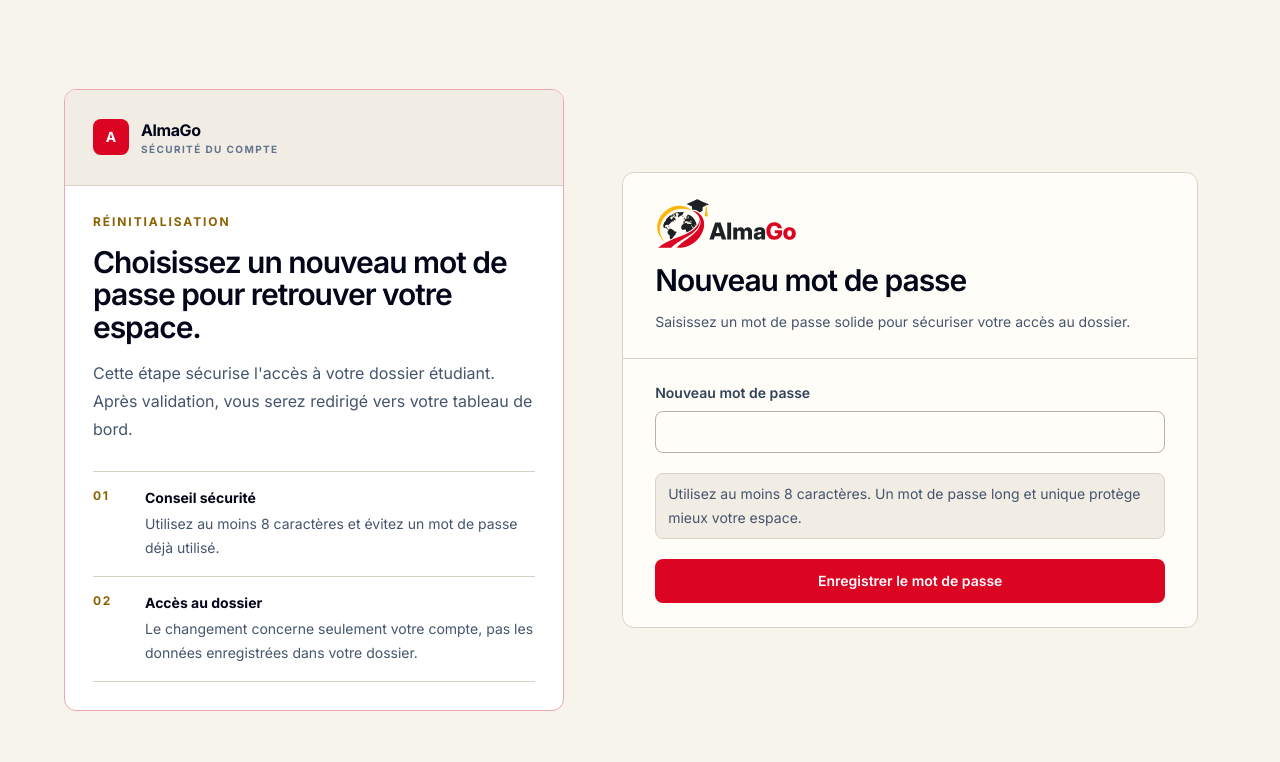
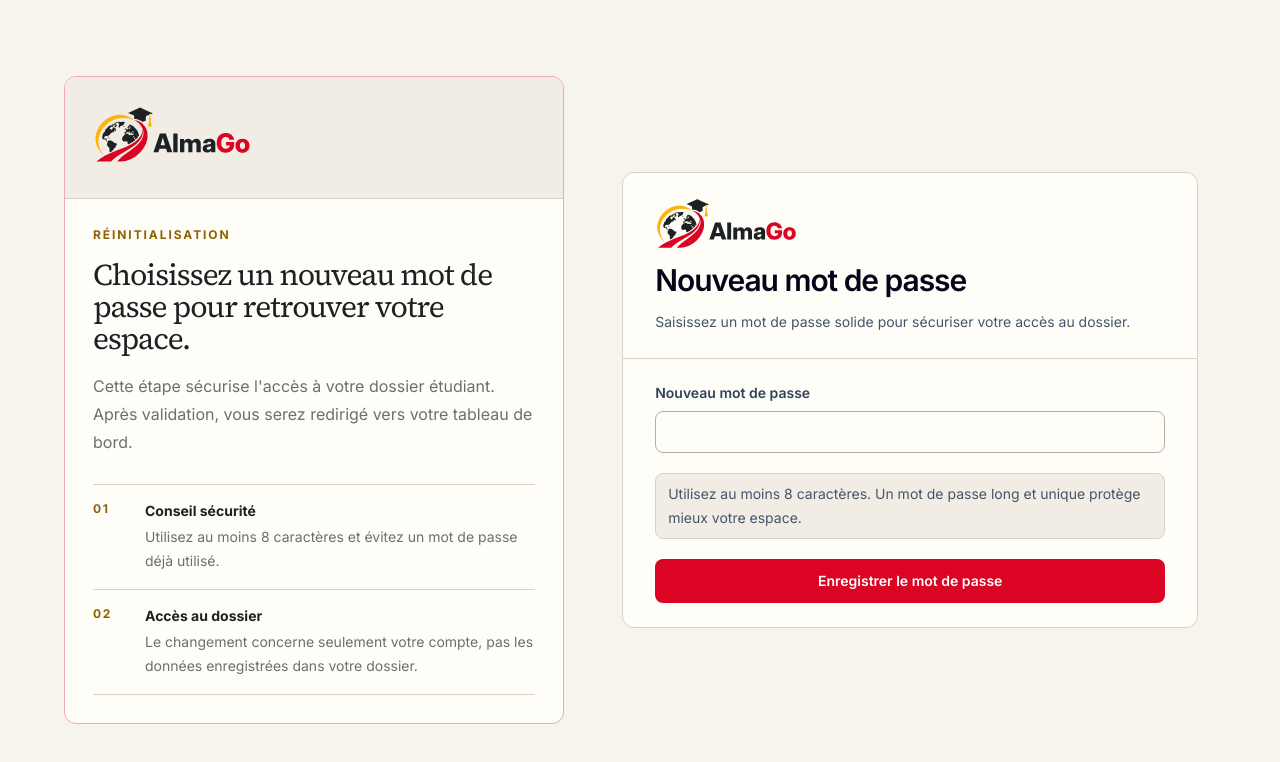
Before and after one commit to almago-platform/AlmaGo, a Next.js app: page /reset-password in a window 1280 px wide. Shown: the top 762 px of the page. Built offline with nearby package versions, Linux system fonts and the light colour scheme.

Commit message:
brand: integrate V2 identity on reset password

```diff
--- a/src/app/reset-password/page.tsx
+++ b/src/app/reset-password/page.tsx
@@ -1,31 +1,24 @@
 import Link from "next/link";
 import { ResetPasswordForm } from "@/components/auth/ResetPasswordForm";
+import { BrandLogo } from "@/components/brand/BrandLogo";
 
 export default function ResetPasswordPage() {
   return (
-    <main className="min-h-screen bg-[var(--background)] px-4 py-10 text-slate-950 sm:px-6 lg:px-8">
+    <main className="min-h-screen bg-[var(--background)] px-4 py-10 text-[var(--foreground)] sm:px-6 lg:px-8">
       <div className="mx-auto grid min-h-[calc(100vh-5rem)] w-full max-w-6xl items-center gap-10 lg:grid-cols-[0.9fr_1.1fr]">
-        <section className="hidden overflow-hidden rounded-[var(--radius-panel)] border border-[var(--brand-border)] bg-white shadow-none lg:block">
+        <section className="hidden overflow-hidden rounded-[var(--radius-panel)] border border-[var(--brand-border)] bg-[var(--surface)] shadow-none lg:block">
           <div className="border-b border-[var(--border)] bg-[var(--surface-subtle)] p-7">
-            <Link href="/" className="inline-flex items-center gap-3" aria-label="Retour à l'accueil AlmaGo">
-              <span className="grid h-9 w-9 place-items-center rounded-[var(--radius-control)] bg-[var(--brand)] text-sm font-bold text-white">
-                A
-              </span>
-              <span>
-                <span className="block text-base font-bold tracking-tight text-slate-950">AlmaGo</span>
-                <span className="block text-[10px] font-bold uppercase tracking-[0.14em] text-slate-500">
-                  Sécurité du compte
-                </span>
-              </span>
+            <Link href="/" className="inline-flex items-center" aria-label="Retour à l'accueil AlmaGo">
+              <BrandLogo className="h-auto w-40" />
             </Link>
           </div>
 
           <div className="p-7">
             <p className="text-xs font-bold uppercase tracking-[0.16em] text-[var(--accent-strong)]">Réinitialisation</p>
-            <h1 className="mt-4 max-w-xl text-3xl font-semibold leading-[1.08] tracking-[-0.035em] text-slate-950">
+            <h1 className="editorial-accent mt-4 max-w-xl text-3xl leading-[1.08] text-[var(--foreground)]">
               Choisissez un nouveau mot de passe pour retrouver votre espace.
             </h1>
-            <p className="mt-4 text-base leading-7 text-slate-600">
+            <p className="mt-4 text-base leading-7 text-[var(--muted)]">
               Cette étape sécurise l&apos;accès à votre dossier étudiant. Après validation, vous serez redirigé vers votre tableau de bord.
             </p>
 
@@ -33,15 +26,15 @@ export default function ResetPasswordPage() {
               <div className="grid grid-cols-[2.5rem_1fr] gap-3 py-4">
                 <span className="text-xs font-bold tracking-[0.14em] text-[var(--accent-strong)]">01</span>
                 <div>
-                  <p className="text-sm font-bold text-slate-950">Conseil sécurité</p>
-                  <p className="mt-1 text-sm leading-6 text-slate-600">Utilisez au moins 8 caractères et évitez un mot de passe déjà utilisé.</p>
+                  <p className="text-sm font-bold text-[var(--foreground)]">Conseil sécurité</p>
+                  <p className="mt-1 text-sm leading-6 text-[var(--muted)]">Utilisez au moins 8 caractères et évitez un mot de passe déjà utilisé.</p>
                 </div>
               </div>
               <div className="grid grid-cols-[2.5rem_1fr] gap-3 py-4">
                 <span className="text-xs font-bold tracking-[0.14em] text-[var(--accent-strong)]">02</span>
                 <div>
-                  <p className="text-sm font-bold text-slate-950">Accès au dossier</p>
-                  <p className="mt-1 text-sm leading-6 text-slate-600">Le changement concerne seulement votre compte, pas les données enregistrées dans votre dossier.</p>
+                  <p className="text-sm font-bold text-[var(--foreground)]">Accès au dossier</p>
+                  <p className="mt-1 text-sm leading-6 text-[var(--muted)]">Le changement concerne seulement votre compte, pas les données enregistrées dans votre dossier.</p>
                 </div>
               </div>
             </div>
@@ -50,10 +43,10 @@ export default function ResetPasswordPage() {
 
         <section className="mx-auto w-full max-w-xl">
           <div className="mb-6 flex items-center justify-between lg:hidden">
-            <Link href="/" className="text-sm font-bold text-[var(--brand)]">
-              AlmaGo
+            <Link href="/" className="inline-flex items-center" aria-label="AlmaGo accueil">
+              <BrandLogo className="h-auto w-32" />
             </Link>
-            <Link href="/login" className="text-sm font-semibold text-slate-600">
+            <Link href="/login" className="text-sm font-semibold text-[var(--muted)]">
               Connexion
             </Link>
           </div>
```
